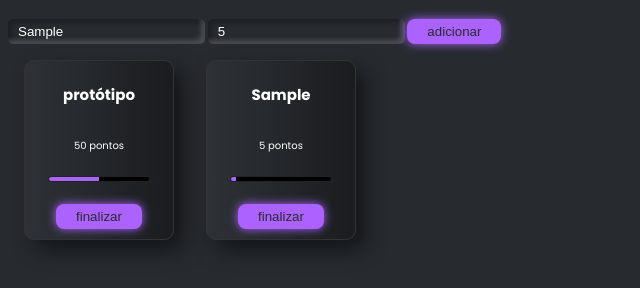
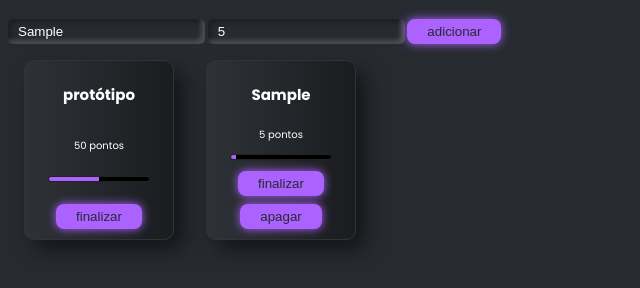
Before and after one commit to joaocarloslima/senac-web, a plain HTML site: page epictask/index.html in a window 1280 px wide. Both pictures are taken after typing "Sample", "5" into the empty fields and a click on the button "adicionar". Shown: the part 72-360 px from the top of the page, without its empty margins (0-640 px from the left). Drawn offline with Linux system fonts and the light colour scheme.

Commit message:
refac: component card

```diff
--- a/epictask/index.js
+++ b/epictask/assets/js/Card.js
@@ -1,21 +1,15 @@
-const botao = document.querySelector("#botaoAdicionar")
-
-botao.addEventListener("click", (e) => {
-    e.preventDefault()
-    let titulo = document.querySelector("#titulo").value
-    let pontos = document.querySelector("#pontos").value
-
+function Card(tarefa){
     let card = document.createElement("div")
     card.classList.add("card")
 
     let h2 = document.createElement("h2")
-    h2.textContent = titulo
+    h2.textContent = tarefa.titulo
 
     let span = document.createElement("span")
-    span.textContent = pontos + " pontos"
+    span.textContent = tarefa.pontos + " pontos"
 
     let meter = document.createElement("meter")
-    meter.value = pontos
+    meter.value = tarefa.pontos
     meter.min = 0
     meter.max = 100
 
@@ -23,13 +17,15 @@ botao.addEventListener("click", (e) => {
     botaoFinalizar.classList.add("botao")
     botaoFinalizar.textContent = "finalizar"
 
+    let botaoApagar = document.createElement("button")
+    botaoApagar.classList.add("botao")
+    botaoApagar.textContent = "apagar"
+
     card.appendChild(h2)
     card.appendChild(span)
     card.appendChild(meter)
     card.appendChild(botaoFinalizar)
+    card.appendChild(botaoApagar)
 
-    document.querySelector("#tarefas").appendChild(card)
-
-    console.log(titulo)
-    console.log(pontos)
-})
+    return card
+}
--- /dev/null
+++ b/epictask/assets/js/index.js
@@ -0,0 +1,18 @@
+const botao = document.querySelector("#botaoAdicionar")
+
+botao.addEventListener("click", (e) => {
+    e.preventDefault()
+    let titulo = document.querySelector("#titulo").value
+    let pontos = document.querySelector("#pontos").value
+
+    const tarefa = {
+        titulo: titulo,
+        pontos: pontos
+
+    }
+    const card = Card(tarefa)
+
+    document.querySelector("#tarefas").appendChild(card)
+
+
+})
--- a/epictask/index.html
+++ b/epictask/index.html
@@ -30,8 +30,7 @@
         </div>
     </section>
 
-
-
 </body>
-<script src="index.js"></script>
+<script src="./assets/js/Card.js"></script>
+<script src="./assets/js/index.js"></script>
 </html>
```
